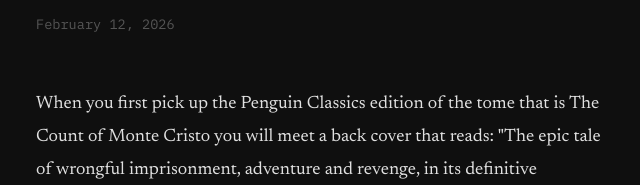
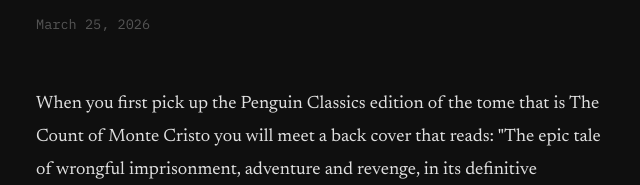
Before and after one commit to lptalty/personal-site, an Eleventy site: page src/essays/book-reviews/01_the_count_of_monte_cristo.md in a window 1280 px wide. Shown: the part 248-433 px from the top of the page, 318-958 px from the left. Built offline with nearby package versions, Linux system fonts and the light colour scheme; Eleventy itself is replaced by a stand-in of ours; files that its build step writes are made by us from their sources.

Commit message:
move stuff around

```diff
--- a/src/essays/book-reviews/01_the_count_of_monte_cristo.md
+++ b/src/essays/book-reviews/01_the_count_of_monte_cristo.md
@@ -1,6 +1,6 @@
 ---
 title: "The Count of Monte Cristo Book Review"
-date: 2026-02-12
+date: 2026-03-25
 ---
 
 When you first pick up the Penguin Classics edition of the tome that is The Count of Monte Cristo you will meet a back cover that reads: "The epic tale of wrongful imprisonment, adventure and revenge, in its definitive translation." This misrepresents Dumas' classic, though, as this book is not about revenge. Instead, it is a story of forgiveness, repentance, and faith.
```
Also changed, not shown: notes/01_the_count_of_monte_cristo.md (renamed from src/essays/book-reviews/notes/01_the_count_of_monte_cristo.md).
